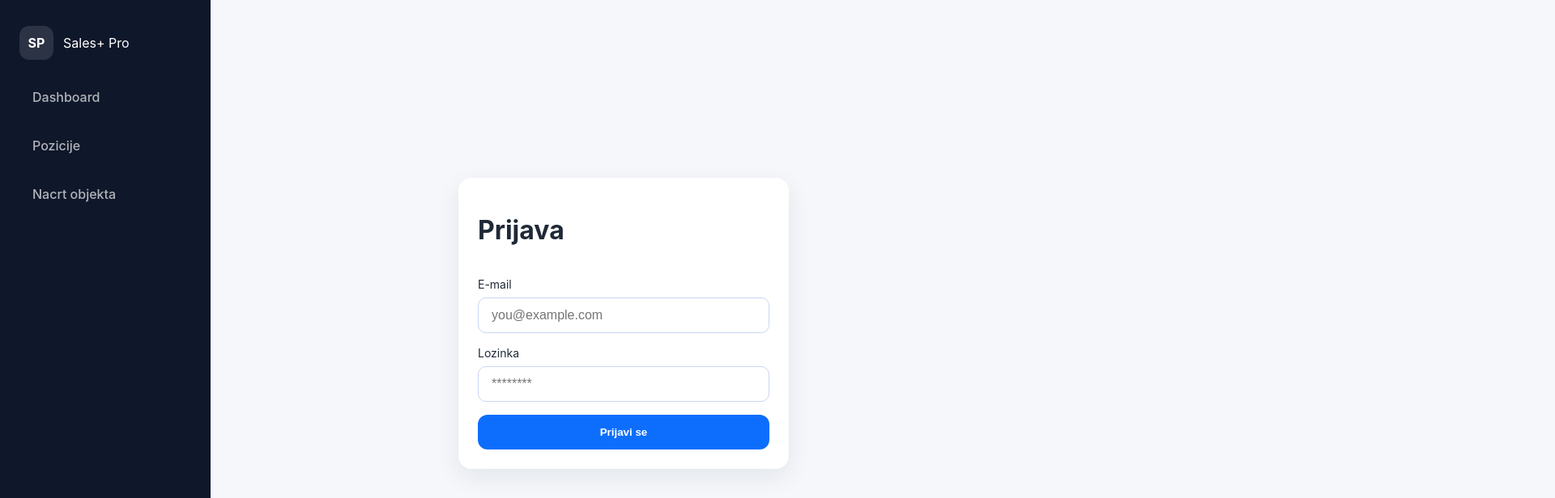
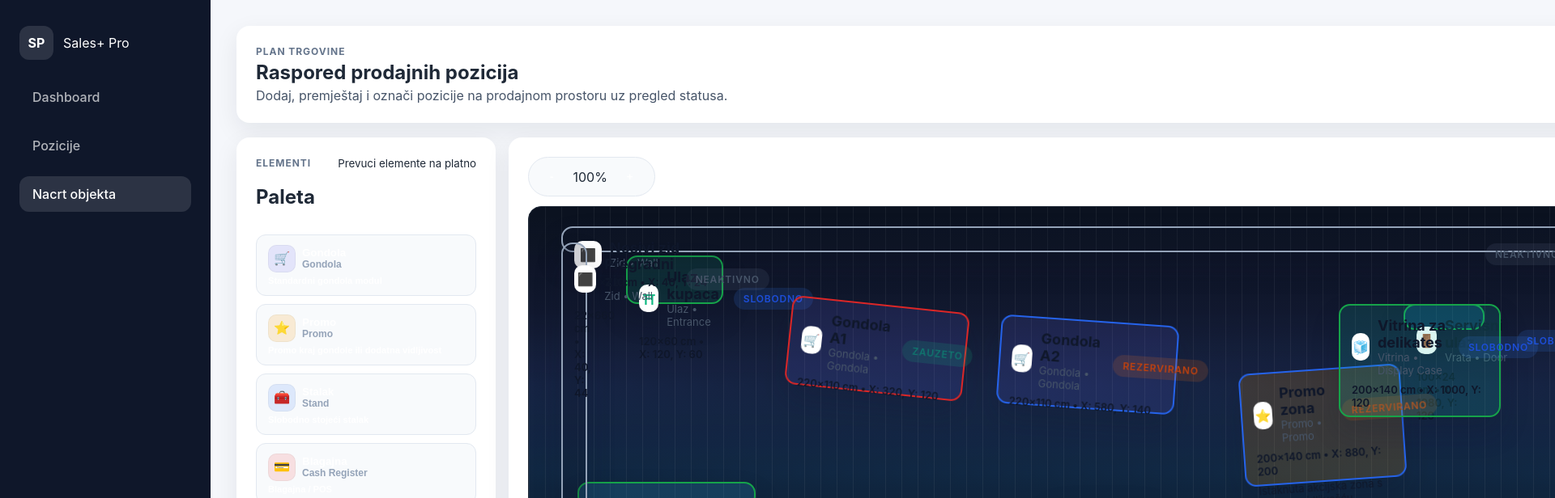
Before and after one commit to mirzasprog/sales-plus-pro, an Angular app in the folder frontend/: page /layout in a window 1280 px wide. Before the commit this address led to /auth/login. Shown: the top 616 px of the page at 81% size, 1920 px wide, since content can reach past the window. Built offline with nearby package versions, Linux system fonts and the light colour scheme.

Commit message:
Enable demo mode and enrich layout designer tools

```diff
--- a/frontend/angular.json
+++ b/frontend/angular.json
@@ -53,5 +53,8 @@
         }
       }
     }
+  },
+  "cli": {
+    "analytics": false
   }
 }
--- a/frontend/src/app/core/guards/auth.guard.ts
+++ b/frontend/src/app/core/guards/auth.guard.ts
@@ -1,19 +1,20 @@
 import { Injectable } from '@angular/core';
-import { CanActivate, Router } from '@angular/router';
+import { CanActivate } from '@angular/router';
 import { map } from 'rxjs';
 import { AuthService } from '../services/auth.service';
 
 @Injectable()
 export class AuthGuard implements CanActivate {
-  constructor(private readonly auth: AuthService, private readonly router: Router) {}
+  constructor(private readonly auth: AuthService) {}
 
   canActivate() {
     return this.auth.authState$.pipe(
       map((state) => {
         if (!state.token) {
-          this.router.navigate(['/auth/login']);
-          return false;
+          // Demo mod: ako nema spremljenog tokena, automatski kreiraj demo sesiju i pusti pristup
+          this.auth.logout();
         }
+
         return true;
       })
     );
--- a/frontend/src/app/core/services/auth.service.ts
+++ b/frontend/src/app/core/services/auth.service.ts
@@ -1,7 +1,6 @@
 import { Injectable } from '@angular/core';
-import { BehaviorSubject, Observable, tap } from 'rxjs';
+import { BehaviorSubject, Observable, of, tap } from 'rxjs';
 import { Router } from '@angular/router';
-import { ApiService } from './api.service';
 
 export interface AuthState {
   token: string | null;
@@ -12,38 +11,44 @@ export interface AuthState {
 
 @Injectable()
 export class AuthService {
-  private readonly state$ = new BehaviorSubject<AuthState>({ token: null, role: null, displayName: null, expiresAtUtc: null });
+  private readonly demoState: AuthState = {
+    token: 'demo-token',
+    role: 'Demo',
+    displayName: 'Demo korisnik',
+    expiresAtUtc: null
+  };
+
+  private readonly state$ = new BehaviorSubject<AuthState>(this.demoState);
   readonly authState$ = this.state$.asObservable();
 
-  constructor(private readonly api: ApiService, private readonly router: Router) {
+  constructor(private readonly router: Router) {
     const saved = localStorage.getItem('retail-auth');
     if (saved) {
       this.state$.next(JSON.parse(saved));
+    } else {
+      localStorage.setItem('retail-auth', JSON.stringify(this.demoState));
     }
   }
 
   login(email: string, password: string): Observable<AuthState> {
-    return this.api
-      .post<{ token: string; role: string; displayName: string | null; expiresAtUtc: string }>('auth/login', { email, password })
-      .pipe(
-        tap((response) => {
-          const state: AuthState = {
-            token: response.token,
-            role: response.role,
-            displayName: response.displayName,
-            expiresAtUtc: response.expiresAtUtc
-          };
-          this.state$.next(state);
-          localStorage.setItem('retail-auth', JSON.stringify(state));
-          this.router.navigate(['/dashboard']);
-        })
-      );
+    const state: AuthState = {
+      ...this.demoState,
+      displayName: email || this.demoState.displayName
+    };
+
+    return of(state).pipe(
+      tap((nextState) => {
+        this.state$.next(nextState);
+        localStorage.setItem('retail-auth', JSON.stringify(nextState));
+        this.router.navigate(['/dashboard']);
+      })
+    );
   }
 
   logout(): void {
-    localStorage.removeItem('retail-auth');
-    this.state$.next({ token: null, role: null, displayName: null, expiresAtUtc: null });
-    this.router.navigate(['/auth/login']);
+    this.state$.next(this.demoState);
+    localStorage.setItem('retail-auth', JSON.stringify(this.demoState));
+    this.router.navigate(['/dashboard']);
   }
 
   get token(): string | null {
--- a/frontend/src/app/core/services/layout.service.ts
+++ b/frontend/src/app/core/services/layout.service.ts
@@ -12,6 +12,10 @@ export class LayoutService {
   readonly selectedElement$ = combineLatest([this.canvas$, this.selectedId$]).pipe(
     map(([elements, selectedId]) => elements.find((element) => element.id === selectedId) ?? null)
   );
+
+  get snapshot(): DesignerElement[] {
+    return this.elements$.value;
+  }
 
   setElements(elements: DesignerElement[]): void {
     this.elements$.next(elements);
@@ -33,18 +37,31 @@ export class LayoutService {
     }
   }
 
+  clearLayout(): void {
+    this.setElements([]);
+    this.selectElement(null);
+  }
+
   selectElement(id: string | null): void {
     this.selectedId$.next(id);
   }
 
   loadDemoLayout(): void {
     const demo: DesignerElement[] = [
-      this.createElement('Entrance', 'Ulaz kupaca', 'Available', 120, 60, 32, 32, 0),
-      this.createElement('Gondola', 'Gondola A1', 'Occupied', 220, 110, 240, 64, 6),
-      this.createElement('Promo', 'Promo zona', 'Reserved', 180, 120, 520, 84, -4),
-      this.createElement('Stand', 'Stalak akcije', 'Available', 140, 160, 160, 240, 0),
-      this.createElement('Cash Register', 'Blagajna 1', 'ExpiringSoon', 240, 120, 460, 280, 0),
-      this.createElement('Gondola', 'Gondola B2', 'Inactive', 220, 110, 720, 180, 2)
+      this.createElement('Entrance', 'Ulaz kupaca', 'Available', 120, 60, 120, 60, 0),
+      this.createElement('Door', 'Servisni ulaz', 'Available', 100, 24, 1080, 120, 0),
+      this.createElement('Window', 'Izlog prema ulici', 'Available', 220, 20, 60, 340, 0),
+      this.createElement('Wall', 'Nosivi zid', 'Inactive', 1260, 22, 40, 24, 0),
+      this.createElement('Wall', 'Pregradni zid', 'Inactive', 22, 660, 40, 44, 0),
+      this.createElement('Gondola', 'Gondola A1', 'Occupied', 220, 110, 320, 120, 6),
+      this.createElement('Gondola', 'Gondola A2', 'Reserved', 220, 110, 580, 140, 4),
+      this.createElement('Promo', 'Promo zona', 'Reserved', 200, 140, 880, 200, -4),
+      this.createElement('Stand', 'Stalak akcije', 'Available', 140, 160, 640, 360, 0),
+      this.createElement('Cash Register', 'Blagajna 1', 'ExpiringSoon', 240, 120, 260, 420, 0),
+      this.createElement('Cash Register', 'Blagajna 2', 'Available', 240, 120, 540, 440, 0),
+      this.createElement('Shelf', 'Polica visokog reda', 'Occupied', 160, 320, 980, 380, 0),
+      this.createElement('Display Case', 'Vitrina za delikates', 'Available', 200, 140, 1000, 120, 0),
+      this.createElement('Counter', 'Pult za degustaciju', 'ExpiringSoon', 220, 120, 820, 460, 0)
     ];
     this.setElements(demo);
     this.selectElement(null);
--- a/frontend/src/app/features/layout-designer/components/layout-designer.component.html
+++ b/frontend/src/app/features/layout-designer/components/layout-designer.component.html
@@ -10,6 +10,8 @@
         <input type="checkbox" [(ngModel)]="snapToGrid" />
         <span>Snap na mrežu</span>
       </label>
+      <button type="button" class="ghost" (click)="clearLayout()">Obriši nacrt</button>
+      <button type="button" class="ghost" (click)="fitToContent()">Prikaži cijeli nacrt</button>
       <button type="button" (click)="resetToDemo()">Učitaj demo raspored</button>
     </div>
   </header>
@@ -26,8 +28,13 @@
       <div class="palette">
         <button type="button" *ngFor="let item of palette" (click)="addElement(item.type)">
           <div class="palette__label">
-            <span class="dot" [style.background]="statusColor('Available')"></span>
-            {{ item.type }}
+            <span class="symbol" [style.color]="typeStyle(item.type).color" [style.background]="typeStyle(item.type).fill">
+              {{ typeStyle(item.type).icon }}
+            </span>
+            <div>
+              <strong>{{ typeStyle(item.type).label }}</strong>
+              <p class="palette__type">{{ item.type }}</p>
+            </div>
           </div>
           <small>{{ item.hint }}</small>
         </button>
@@ -44,11 +51,23 @@
           <span>{{ (zoom * 100) | number:'1.0-0' }}%</span>
           <button type="button" (click)="zoomIn()">+</button>
         </div>
-        <button type="button" class="ghost" (click)="clearSelection()">Poništi odabir</button>
+        <div class="canvas__control-buttons">
+          <button type="button" class="ghost" (click)="clearSelection()">Poništi odabir</button>
+          <button type="button" class="ghost" (click)="fitToContent()">Zoom to fit</button>
+        </div>
       </div>
 
-      <div class="canvas__surface" [style.backgroundSize.px]="gridSize * zoom">
-        <div class="canvas__viewport" [style.transform]="'scale(' + zoom + ')'">
+      <div
+        #surface
+        class="canvas__surface"
+        (mousedown)="startPan($event)"
+        (mousemove)="pan($event)"
+        (mouseup)="endPan()"
+        (mouseleave)="endPan()"
+        (wheel)="onWheel($event)"
+        [style.backgroundSize.px]="gridSize * zoom"
+      >
+        <div class="canvas__viewport" [style.transform]="'translate(' + panX + 'px, ' + panY + 'px) scale(' + zoom + ')'">
           <div
             class="element"
             *ngFor="let element of elements$ | async; trackBy: trackById"
@@ -61,13 +80,21 @@
             (click)="selectElement(element)"
             [style.borderColor]="statusColor(element.status)"
             [style.transform]="'rotate(' + element.rotation + 'deg)'"
+            [style.background]="typeStyle(element.type).fill"
           >
             <header>
+              <div class="element__title">
+                <span class="symbol" [style.color]="typeStyle(element.type).color" [style.background]="'#fff'">
+                  {{ typeStyle(element.type).icon }}
+                </span>
+                <div>
+                  <h3>{{ element.label }}</h3>
+                  <p class="meta">{{ typeStyle(element.type).label }} • {{ element.type }}</p>
+                </div>
+              </div>
               <app-position-status-badge [status]="element.status"></app-position-status-badge>
-              <span class="type">{{ element.type }}</span>
             </header>
-            <h3>{{ element.label }}</h3>
-            <p class="meta">{{ element.width }}×{{ element.height }} cm • X: {{ element.x }}, Y: {{ element.y }}</p>
+            <p class="meta dimensions">{{ element.width }}×{{ element.height }} cm • X: {{ element.x }}, Y: {{ element.y }}</p>
             <p class="note" *ngIf="element.note">{{ element.note }}</p>
           </div>
         </div>
--- a/frontend/src/app/features/layout-designer/components/layout-designer.component.scss
+++ b/frontend/src/app/features/layout-designer/components/layout-designer.component.scss
@@ -95,15 +95,14 @@
   font-weight: 700;
 }
 
-.dot {
-  display: inline-block;
-  width: 12px;
-  height: 12px;
-  border-radius: 999px;
+.palette__type {
+  margin: 0;
+  color: #94a3b8;
+  font-size: 12px;
 }
 
 .canvas {
-  min-height: 640px;
+  min-height: 720px;
   display: flex;
   flex-direction: column;
   gap: 12px;
@@ -136,42 +135,51 @@
   position: relative;
   flex: 1;
   border-radius: 16px;
-  border: 1px dashed #cbd5e1;
-  background-image: linear-gradient(0deg, rgba(226, 232, 240, 0.8) 1px, transparent 1px),
-    linear-gradient(90deg, rgba(226, 232, 240, 0.8) 1px, transparent 1px);
+  border: 1px solid #1f2937;
+  background-color: #0b1220;
+  background-image:
+    linear-gradient(0deg, rgba(255, 255, 255, 0.06) 1px, transparent 1px),
+    linear-gradient(90deg, rgba(255, 255, 255, 0.06) 1px, transparent 1px),
+    radial-gradient(circle at 20% 20%, rgba(99, 102, 241, 0.12), transparent 24%),
+    radial-gradient(circle at 80% 30%, rgba(14, 165, 233, 0.12), transparent 26%);
   overflow: hidden;
+  cursor: grab;
+}
+
+.canvas__surface:active {
+  cursor: grabbing;
 }
 
 .canvas__viewport {
   position: relative;
-  width: 100%;
-  height: 100%;
+  width: 1800px;
+  height: 1100px;
   transform-origin: top left;
 }
 
 .element {
   position: absolute;
   box-sizing: border-box;
-  background: rgba(15, 23, 42, 0.92);
-  color: #fff;
-  border-radius: 12px;
-  padding: 12px;
+  background: #fff;
+  color: #0f172a;
+  border-radius: 14px;
+  padding: 14px;
   display: flex;
   flex-direction: column;
   gap: 8px;
   cursor: move;
-  border: 2px solid transparent;
-  box-shadow: 0 18px 35px rgba(15, 23, 42, 0.25);
-  transition: box-shadow 160ms ease, transform 160ms ease;
+  border: 2px solid #e2e8f0;
+  box-shadow: 0 18px 35px rgba(15, 23, 42, 0.18);
+  transition: box-shadow 160ms ease, transform 160ms ease, border-color 160ms ease;
 }
 
 .element:hover {
-  box-shadow: 0 22px 42px rgba(15, 23, 42, 0.35);
+  box-shadow: 0 22px 42px rgba(15, 23, 42, 0.28);
 }
 
 .element.selected {
-  outline: 2px solid #6366f1;
-  outline-offset: 2px;
+  border-color: #6366f1;
+  box-shadow: 0 12px 30px rgba(99, 102, 241, 0.28);
 }
 
 .element header {
@@ -181,6 +189,12 @@
   gap: 8px;
 }
 
+.element__title {
+  display: flex;
+  align-items: center;
+  gap: 10px;
+}
+
 .element h3 {
   margin: 0;
   font-size: 18px;
@@ -188,21 +202,39 @@
 
 .element .meta {
   margin: 0;
-  color: #cbd5e1;
+  color: #475569;
   font-size: 13px;
+}
+
+.element .dimensions {
+  font-weight: 600;
+  color: #0f172a;
 }
 
 .element .note {
   margin: 0;
-  color: #e2e8f0;
+  color: #0f172a;
   font-size: 13px;
 }
 
 .element .type {
-  background: rgba(255, 255, 255, 0.1);
-  padding: 4px 8px;
+  padding: 4px 6px;
   border-radius: 10px;
   font-size: 12px;
+}
+
+.symbol {
+  display: inline-flex;
+  align-items: center;
+  justify-content: center;
+  width: 32px;
+  height: 32px;
+  border-radius: 10px;
+  background: #eef2ff;
+  color: #6366f1;
+  font-size: 16px;
+  font-weight: 700;
+  border: 1px solid rgba(0, 0, 0, 0.04);
 }
 
 .inspector__form {
@@ -245,6 +277,11 @@
   gap: 10px;
 }
 
+.canvas__control-buttons {
+  display: flex;
+  gap: 8px;
+}
+
 button {
   border: none;
   background: #0f172a;
@@ -266,15 +303,22 @@ button.ghost {
   color: #0f172a;
 }
 
+.canvas__control-buttons .ghost {
+  background: #0b1220;
+  color: #e2e8f0;
+  border: 1px solid #1f2937;
+}
+
 .toggle {
   display: inline-flex;
   align-items: center;
   gap: 8px;
   padding: 8px 12px;
   border-radius: 999px;
-  background: #f8fafc;
-  border: 1px solid #e2e8f0;
+  background: #0b1220;
+  border: 1px solid #1f2937;
   font-weight: 600;
+  color: #e2e8f0;
 }
 
 .empty {
--- a/frontend/src/app/features/layout-designer/components/layout-designer.component.ts
+++ b/frontend/src/app/features/layout-designer/components/layout-designer.component.ts
@@ -1,5 +1,5 @@
 import { CdkDragEnd } from '@angular/cdk/drag-drop';
-import { ChangeDetectionStrategy, Component, OnDestroy, OnInit } from '@angular/core';
+import { ChangeDetectionStrategy, Component, ElementRef, OnDestroy, OnInit, AfterViewInit, ViewChild } from '@angular/core';
 import { FormBuilder, Validators } from '@angular/forms';
 import { Subject, map, takeUntil } from 'rxjs';
 import { v4 as uuidv4 } from 'uuid';
@@ -13,23 +13,49 @@ import { PositionStatus } from '../../../shared/models/position-status';
   styleUrls: ['./layout-designer.component.scss'],
   changeDetection: ChangeDetectionStrategy.OnPush
 })
-export class LayoutDesignerComponent implements OnInit, OnDestroy {
+export class LayoutDesignerComponent implements OnInit, OnDestroy, AfterViewInit {
+  @ViewChild('surface') surfaceRef?: ElementRef<HTMLDivElement>;
+
   readonly elements$ = this.layoutService.canvas$;
   readonly selectedElement$ = this.layoutService.selectedElement$;
   readonly selectedId$ = this.layoutService.selectedElement$.pipe(map((element) => element?.id ?? null));
 
   readonly palette: { type: DesignerElementType; hint: string }[] = [
     { type: 'Gondola', hint: 'Standardni gondola modul' },
-    { type: 'Promo', hint: 'Promo zona ili kraj gondole' },
+    { type: 'Promo', hint: 'Promo kraj gondole ili dodatna vidljivost' },
     { type: 'Stand', hint: 'Slobodno stojeći stalak' },
     { type: 'Cash Register', hint: 'Blagajna / POS' },
-    { type: 'Entrance', hint: 'Ulaz / izlaz kupaca' }
+    { type: 'Entrance', hint: 'Ulaz / izlaz kupaca' },
+    { type: 'Display Case', hint: 'Vitrina ili rashladna jedinica' },
+    { type: 'Shelf', hint: 'Polica uz zid ili gondolu' },
+    { type: 'Door', hint: 'Vrata / prolaz' },
+    { type: 'Window', hint: 'Prozor ili izlog' },
+    { type: 'Wall', hint: 'Zid ili linijski element' },
+    { type: 'Counter', hint: 'Pult za uslugu ili degustaciju' }
   ];
 
   readonly statusOptions: PositionStatus[] = ['Available', 'Reserved', 'Occupied', 'ExpiringSoon', 'Inactive'];
   zoom = 1;
+  panX = 0;
+  panY = 0;
   snapToGrid = true;
   readonly gridSize = 20;
+  private isPanning = false;
+  private lastPanPoint: { x: number; y: number } | null = null;
+
+  readonly typeStyles: Record<DesignerElementType, { icon: string; color: string; fill: string; label: string }> = {
+    Entrance: { icon: '⛩', color: '#10b981', fill: 'rgba(16, 185, 129, 0.14)', label: 'Ulaz' },
+    Gondola: { icon: '🛒', color: '#6366f1', fill: 'rgba(99, 102, 241, 0.14)', label: 'Gondola' },
+    Promo: { icon: '⭐', color: '#f59e0b', fill: 'rgba(245, 158, 11, 0.16)', label: 'Promo' },
+    Stand: { icon: '🧰', color: '#3b82f6', fill: 'rgba(59, 130, 246, 0.14)', label: 'Stalak' },
+    'Cash Register': { icon: '💳', color: '#ef4444', fill: 'rgba(239, 68, 68, 0.14)', label: 'Blagajna' },
+    'Display Case': { icon: '🧊', color: '#14b8a6', fill: 'rgba(20, 184, 166, 0.16)', label: 'Vitrina' },
+    Shelf: { icon: '📚', color: '#8b5cf6', fill: 'rgba(139, 92, 246, 0.16)', label: 'Polica' },
+    Door: { icon: '🚪', color: '#0ea5e9', fill: 'rgba(14, 165, 233, 0.18)', label: 'Vrata' },
+    Window: { icon: '🪟', color: '#38bdf8', fill: 'rgba(56, 189, 248, 0.16)', label: 'Prozor' },
+    Wall: { icon: '⬛', color: '#475569', fill: 'rgba(15, 23, 42, 0.2)', label: 'Zid' },
+    Counter: { icon: '🧾', color: '#e11d48', fill: 'rgba(225, 29, 72, 0.16)', label: 'Pult' }
+  };
 
   readonly inspectorForm = this.fb.group({
     label: ['', [Validators.required, Validators.minLength(3)]],
@@ -69,25 +95,31 @@ export class LayoutDesignerComponent implements OnInit, OnDestroy {
     });
   }
 
+  ngAfterViewInit(): void {
+    setTimeout(() => this.fitToContent(), 0);
+  }
+
   ngOnDestroy(): void {
     this.destroy$.next();
     this.destroy$.complete();
   }
 
   addElement(type: DesignerElementType): void {
+    const defaults = this.defaultDimensions(type);
     const element: DesignerElement = {
       id: uuidv4(),
-      label: `${type} ${Math.floor(Math.random() * 90 + 10)}`,
+      label: `${this.typeStyles[type]?.label ?? type} ${Math.floor(Math.random() * 90 + 10)}`,
       type,
       status: 'Available',
-      width: type === 'Entrance' ? 120 : 180,
-      height: type === 'Entrance' ? 80 : 120,
-      x: 40,
-      y: 40,
+      width: defaults.width,
+      height: defaults.height,
+      x: 80,
+      y: 80,
       rotation: 0,
-      note: type === 'Promo' ? 'Planirano za istaknute akcije' : ''
+      note: defaults.note
     };
     this.layoutService.addElement(element);
+    this.selectElement(element);
   }
 
   dragEnded(event: CdkDragEnd, element: DesignerElement): void {
@@ -111,15 +143,19 @@ export class LayoutDesignerComponent implements OnInit, OnDestroy {
       return;
     }
 
+    const formValue = this.inspectorForm.value;
     const updated: DesignerElement = {
       ...element,
-      ...this.inspectorForm.value,
-      width: this.inspectorForm.value.width!,
-      height: this.inspectorForm.value.height!,
-      rotation: this.inspectorForm.value.rotation || 0,
-      x: this.inspectorForm.value.x || 0,
-      y: this.inspectorForm.value.y || 0,
-      note: this.inspectorForm.value.note || ''
+      ...formValue,
+      label: formValue.label ?? element.label,
+      type: formValue.type ?? element.type,
+      status: formValue.status ?? element.status,
+      width: formValue.width ?? element.width,
+      height: formValue.height ?? element.height,
+      rotation: formValue.rotation ?? 0,
+      x: formValue.x ?? 0,
+      y: formValue.y ?? 0,
+      note: formValue.note ?? ''
     };
     this.layoutService.updateElement(updated);
   }
@@ -131,16 +167,89 @@ export class LayoutDesignerComponent implements OnInit, OnDestroy {
     this.layoutService.removeElement(element.id);
   }
 
+  clearLayout(): void {
+    this.layoutService.clearLayout();
+  }
+
   resetToDemo(): void {
     this.layoutService.loadDemoLayout();
+    this.fitToContent();
   }
 
   zoomIn(): void {
-    this.zoom = Math.min(1.4, this.zoom + 0.1);
+    this.zoom = this.clampZoom(this.zoom + 0.1);
   }
 
   zoomOut(): void {
-    this.zoom = Math.max(0.6, this.zoom - 0.1);
+    this.zoom = this.clampZoom(this.zoom - 0.1);
+  }
+
+  onWheel(event: WheelEvent): void {
+    event.preventDefault();
+    const delta = event.deltaY > 0 ? -0.08 : 0.08;
+    this.zoom = this.clampZoom(this.zoom + delta);
+  }
+
+  startPan(event: MouseEvent): void {
+    const target = event.target as HTMLElement;
+    if (target.closest('.element')) {
+      return;
+    }
+
+    this.isPanning = true;
+    this.lastPanPoint = { x: event.clientX, y: event.clientY };
+    event.preventDefault();
+  }
+
+  pan(event: MouseEvent): void {
+    if (!this.isPanning || !this.lastPanPoint) {
+      return;
+    }
+
+    const dx = event.clientX - this.lastPanPoint.x;
+    const dy = event.clientY - this.lastPanPoint.y;
+    this.panX += dx;
+    this.panY += dy;
+    this.lastPanPoint = { x: event.clientX, y: event.clientY };
+  }
+
+  endPan(): void {
+    this.isPanning = false;
+    this.lastPanPoint = null;
+  }
+
+  fitToContent(): void {
+    const surface = this.surfaceRef?.nativeElement;
+    const elements = this.layoutService.snapshot;
+
+    if (!surface) {
+      return;
+    }
+
+    if (!elements.length) {
+      this.zoom = 1;
+      this.panX = 0;
+      this.panY = 0;
+      return;
+    }
+
+    const minX = Math.min(...elements.map((el) => el.x));
+    const minY = Math.min(...elements.map((el) => el.y));
+    const maxX = Math.max(...elements.map((el) => el.x + el.width));
+    const maxY = Math.max(...elements.map((el) => el.y + el.height));
+
+    const contentWidth = maxX - minX;
+    const contentHeight = maxY - minY;
+    const viewportWidth = surface.clientWidth || 1200;
+    const viewportHeight = surface.clientHeight || 720;
+    const padding = 120;
+    const scaleX = (viewportWidth - padding) / contentWidth;
+    const scaleY = (viewportHeight - padding) / contentHeight;
+    const nextZoom = this.clampZoom(Math.min(scaleX, scaleY));
+
+    this.zoom = nextZoom;
+    this.panX = (viewportWidth - contentWidth * nextZoom) / 2 - minX * nextZoom;
+    this.panY = (viewportHeight - contentHeight * nextZoom) / 2 - minY * nextZoom;
   }
 
   trackById(_: number, element: DesignerElement): string {
@@ -161,4 +270,39 @@ export class LayoutDesignerComponent implements OnInit, OnDestroy {
         return '#dc2626';
     }
   }
+
+  typeStyle(type: DesignerElementType): { icon: string; color: string; fill: string; label: string } {
+    return this.typeStyles[type] ?? { icon: '⬜', color: '#334155', fill: 'rgba(51, 65, 85, 0.14)', label: type };
+  }
+
+  private defaultDimensions(type: DesignerElementType): { width: number; height: number; note?: string } {
+    switch (type) {
+      case 'Entrance':
+        return { width: 120, height: 80, note: 'Ulaz / izlaz kupaca' };
+      case 'Cash Register':
+        return { width: 240, height: 140, note: 'Prostor blagajne s POS opremom' };
+      case 'Display Case':
+        return { width: 200, height: 140, note: 'Vitrina za rashlađene proizvode' };
+      case 'Shelf':
+        return { width: 160, height: 320, note: 'Polica uz zid s visinom' };
+      case 'Door':
+        return { width: 100, height: 24, note: 'Vrata / prolaz' };
+      case 'Window':
+        return { width: 220, height: 20, note: 'Prozor ili izlog' };
+      case 'Wall':
+        return { width: 400, height: 22, note: 'Segment zida (može se produžiti)' };
+      case 'Counter':
+        return { width: 220, height: 120, note: 'Pult za usluge ili degustaciju' };
+      case 'Promo':
+        return { width: 200, height: 140, note: 'Planirano za istaknute akcije' };
+      case 'Stand':
+        return { width: 140, height: 160, note: 'Slobodno stojeći stalak' };
+      default:
+        return { width: 200, height: 120, note: 'Standardni modul' };
+    }
+  }
+
+  private clampZoom(value: number): number {
+    return Math.min(1.8, Math.max(0.4, value));
+  }
 }
```
Also changed, not shown: frontend/src/app/features/layout-designer/models/designer-element.ts (+12 -1 lines).
